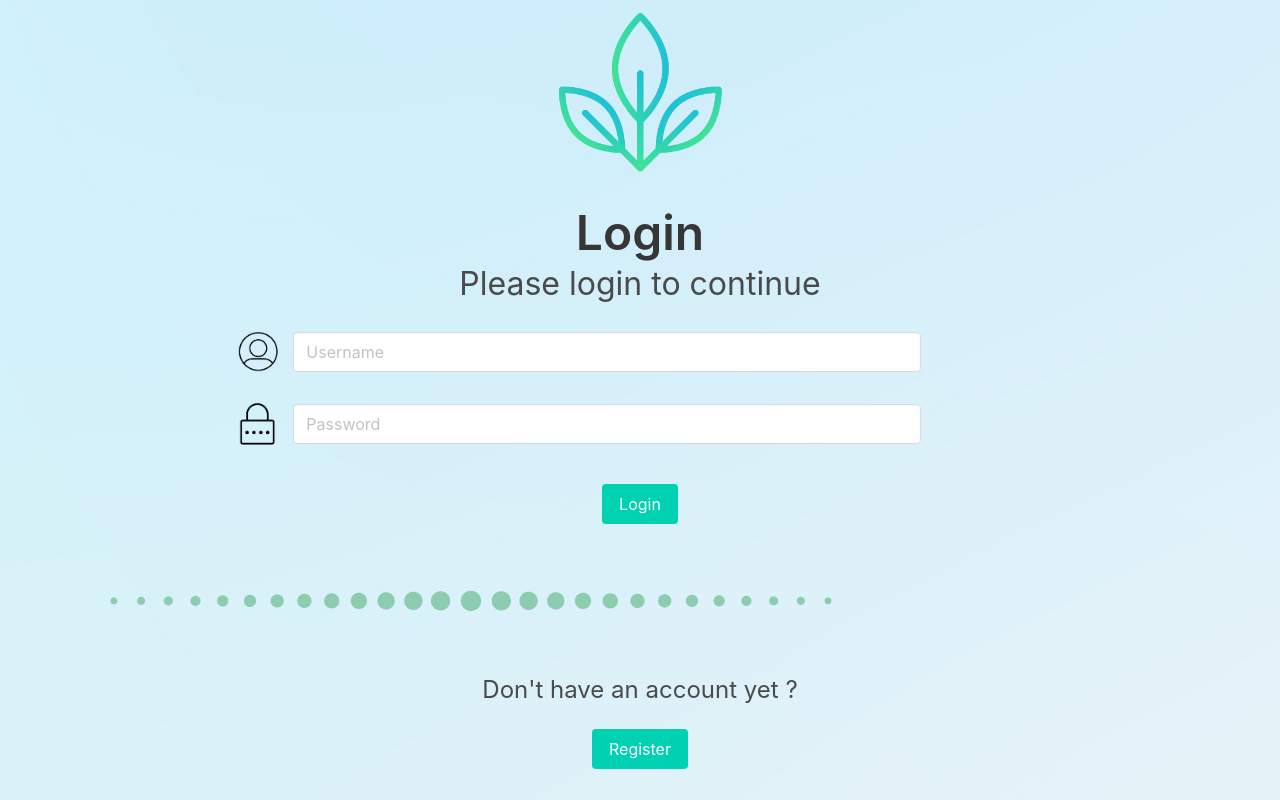
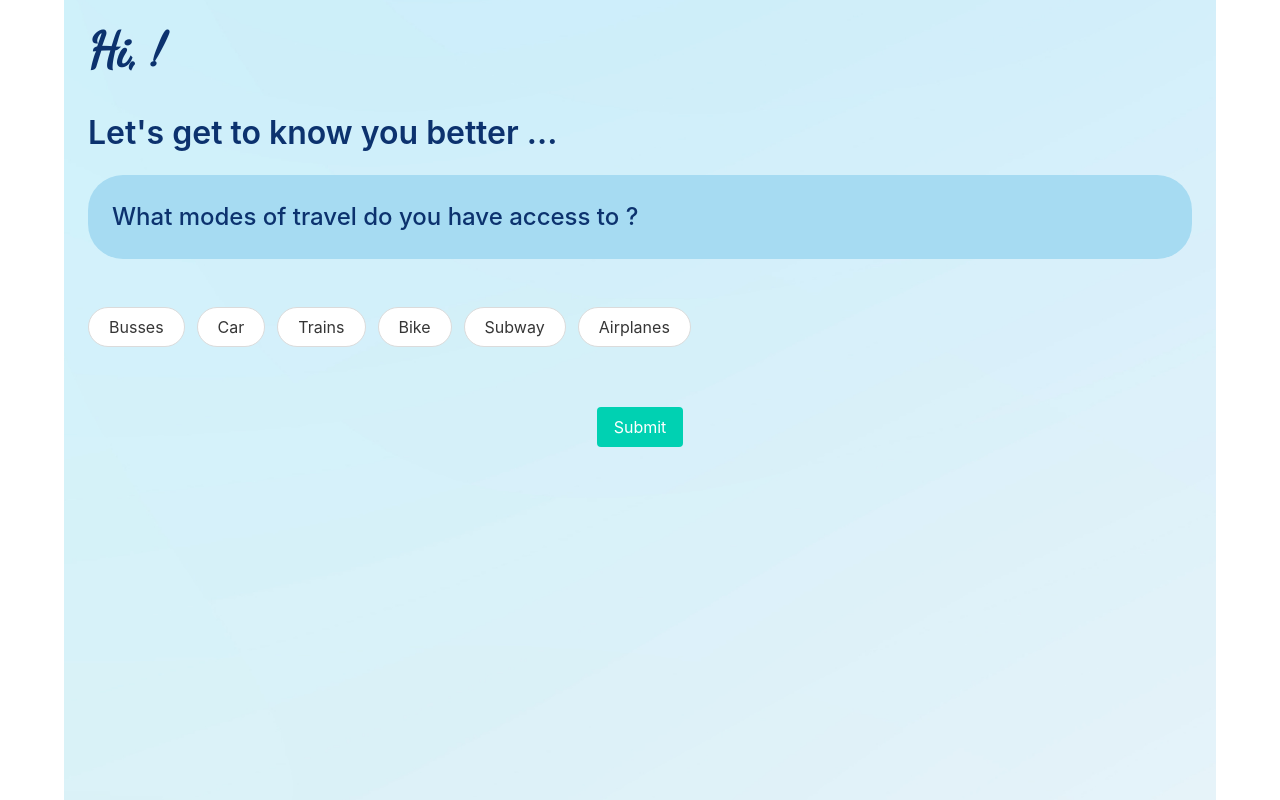
Before and after one commit to rbazin/eco-eco-app, a Vue app in the folder frontend/: page /questionnaire_1 in a window 1280 px wide. Before the commit this address led to /. Shown: the top 800 px of the page. Built offline with nearby package versions, Linux system fonts and the light colour scheme.

Commit message:
first questionnaire page

```diff
--- /dev/null
+++ b/frontend/src/components/QuestionnairePage1.vue
@@ -0,0 +1,128 @@
+<template>
+  <div class="container">
+    <!-- Header with user name -->
+    <div class="content mx-5 mb-5 pt-5">
+      <h1 class="is-title is-size-1">Hi, {{ userName }}!</h1>
+      <h2 class="is-subtitle is-size-3">Let's get to know you better ...</h2>
+    </div>
+
+    <!-- Bubble with question -->
+    <div id="gradient-text" class="content mx-5 mb-5 py-5">
+      <p class="is-size-4 px-5">What modes of travel do you have access to ?</p>
+    </div>
+
+    <!-- Form with multiselect -->
+    <form class="field is-grouped is-grouped-multiline mx-5 my-6">
+      <div
+        v-for="(mean, index) in possibleMeansOfTransport"
+        :key="index"
+        class="control"
+      >
+        <a
+          @click="toggleSelect(mean)"
+          class="button is-rounded"
+          :class="{ 'is-info': isActive(mean) }"
+          >{{ sentenceCase(mean) }}</a
+        >
+      </div>
+    </form>
+
+    <!-- Button to submit -->
+    <div class="field px-5">
+      <div class="control has-text-centered">
+        <button @click="submit" class="button is-primary" type="submit">
+          Submit
+        </button>
+      </div>
+    </div>
+  </div>
+</template>
+<script>
+import axios from "axios";
+import { userStore } from "../stores/userStore";
+
+export default {
+  name: "QuestionnairePage",
+  setup() {
+    const store = userStore();
+    return {
+      store,
+    };
+  },
+  data() {
+    return {
+      userName: this.store.userName,
+      possibleMeansOfTransport: [
+        "Busses",
+        "Car",
+        "Trains",
+        "Bike",
+        "Subway",
+        "Airplanes",
+      ],
+      selectedMeansOfTransport: ["walking"],
+    };
+  },
+  methods: {
+    toggleSelect(mean) {
+      if (this.selectedMeansOfTransport.includes(mean)) {
+        this.selectedMeansOfTransport = this.selectedMeansOfTransport.filter(
+          (item) => item !== mean
+        );
+      } else {
+        this.selectedMeansOfTransport.push(mean);
+      }
+      console.log(this.selectedMeansOfTransport);
+    },
+    sentenceCase(word) {
+      let text = word
+        .split(". ")
+        .map((e) => e.charAt(0).toUpperCase() + e.substring(1).toLowerCase())
+        .join(". ");
+      return text;
+    },
+    isActive(mean) {
+      return this.selectedMeansOfTransport.includes(mean);
+    },
+    submit() {
+      axios
+        .post("http://localhost:5000/api/questionnaire_1", {
+          userId: this.store.userId,
+          userName: this.store.userName,
+          meansOfTransport: this.selectedMeansOfTransport, // unoreded list of selected means of transport
+        })
+        .then((response) => {
+          if (response.data.status === "success") {
+            // what to do if the request is not a success ? (probably display an error message)
+            this.store.userMeansOfTransport = this.selectedMeansOfTransport;
+            this.$router.push("/questionnaire_2");
+          }
+        })
+        .catch((error) => {
+          console.log(error);
+        });
+    },
+  },
+};
+</script>
+<style scoped>
+@import url("https://fonts.googleapis.com/css2?family=Dancing+Script:wght@500&display=swap");
+
+.is-title {
+  font-family: "Dancing Script", cursive;
+}
+.container {
+  height: 100vh;
+  background-image: url("../assets/set_1/login_background.png");
+}
+.content h1,
+h2 {
+  color: rgb(12, 50, 110);
+}
+#gradient-text {
+  border-radius: 35px;
+  color: rgb(12, 50, 110);
+  font-weight: 500;
+  background-color: #a6dbf2;
+}
+</style>
--- a/frontend/src/components/RegisterPage.vue
+++ b/frontend/src/components/RegisterPage.vue
@@ -101,8 +101,16 @@ export default {
           password: this.password,
         })
         .then((response) => {
-          console.log(response);
-          this.$router.push("/questionnaire");
+          if (response.data.success) {
+            // Backend has to reply if the registration was successful
+            this.store.login(
+              // If it was, we log the user in
+              response.data.userId,
+              response.data.userDroplets,
+              response.data.userStreak
+            );
+            this.$router.push("/questionnaire_1");
+          }
         })
         .catch((error) => {
           console.log(error);
--- a/frontend/src/routes.js
+++ b/frontend/src/routes.js
@@ -7,10 +7,13 @@ import GuidePage from "./components/GuidePage.vue";
 import ChartsPage from "./components/ChartsPage.vue";
 import BadgePage from "./components/BadgePage.vue";
 import ProfilePage from "./components/ProfilePage.vue";
+import QuestionnairePage1 from "./components/QuestionnairePage1.vue";
 
+// Possible routes for the application
 export const routes = [
   { path: "/", component: LoginPage },
   { path: "/register", component: RegisterPage },
+  { path: "/questionnaire_1", component: QuestionnairePage1 },
   { path: "/friends", component: FriendsPage },
   { path: "/guide", component: GuidePage },
   { path: "/badges", component: BadgePage },
--- a/frontend/src/stores/userStore.js
+++ b/frontend/src/stores/userStore.js
@@ -10,6 +10,7 @@ export const userStore = defineStore("userStore", {
     userFriendList: [],
     userActiveChallenge: null, // This may become an object with name and eco fact
     userLoggedIn: false,
+    userMeansOfTransport: [],
   }),
   getters: {
     getUserData() {
```
